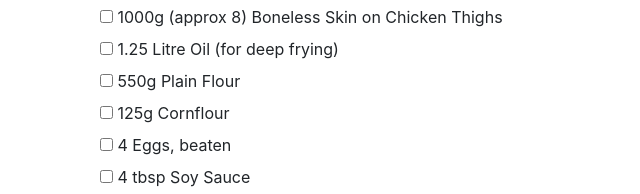
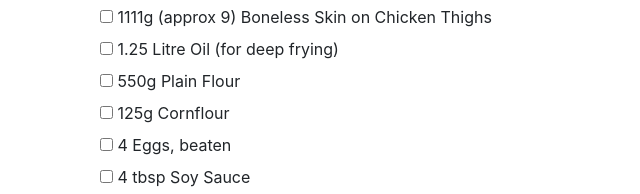
Before and after one commit to PrishalM/DIRAL, a plain HTML site: page recipes.html in a window 1280 px wide. Shown: the part 541-735 px from the top of the page, 0-640 px from the left. Drawn offline with nearby package versions, Linux system fonts and the light colour scheme.

Commit message:
changed chicken weight

```diff
--- a/recipes.html
+++ b/recipes.html
@@ -118,7 +118,7 @@ function myFunction(x) {
       <h2 class="py-4">Shopping list</h2>
     <form action="/action_page.php">
       <input type="checkbox" id="ing1" name="ing1" value="ing1">
-      <label for="ing1">1000g (approx 8) Boneless Skin on Chicken Thighs</label><br>
+      <label for="ing1">1111g (approx 9) Boneless Skin on Chicken Thighs</label><br>
       <input type="checkbox" id="ing2" name="ing2" value="ing2">
       <label for="ing2"> 1.25 Litre Oil (for deep frying)</label><br>
       <input type="checkbox" id="ing3" name="ing3" value="ing3">
```
